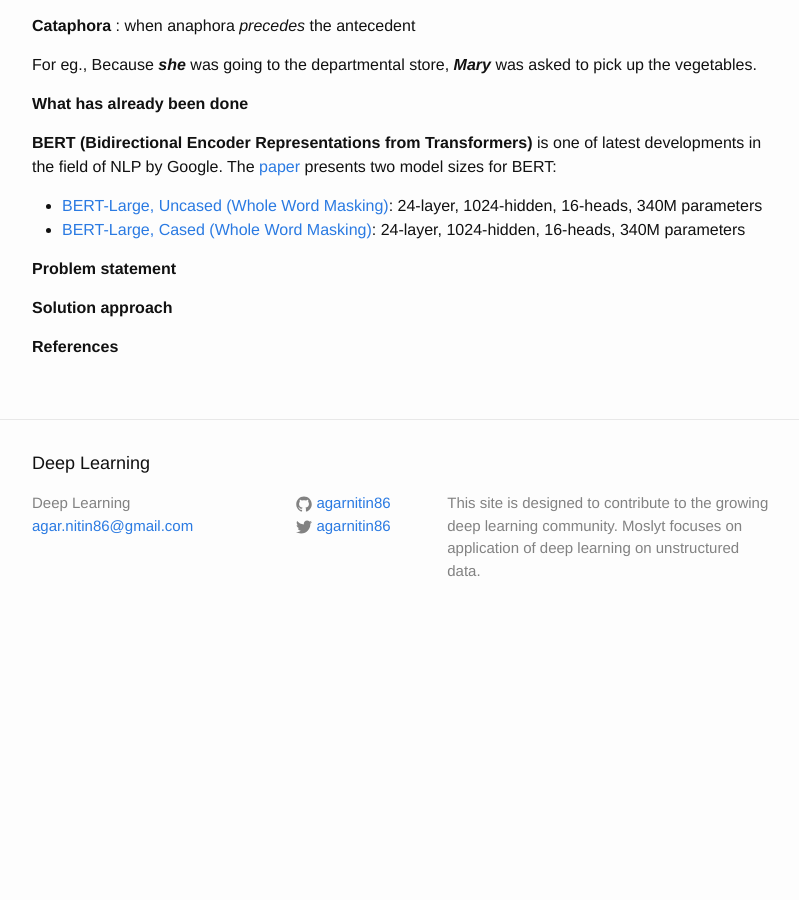
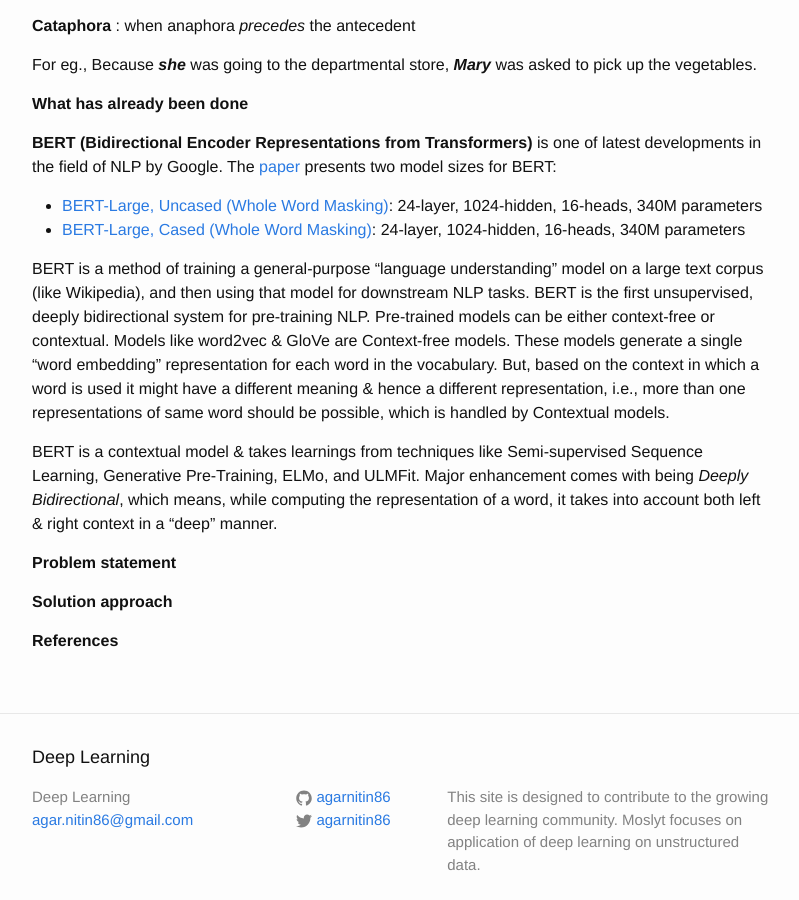
Before and after one commit to agarnitin86/agarnitin86.github.io, a Jekyll site: the page built from _posts/2019-11-23-coreference-resolution.markdown, in a window 1280 px wide and 900 px high, scrolled down 615 px. Shown: the whole window, without its empty margins (238-1037 px from the left). Built offline with Jekyll 4.4.1, drawn with Linux system fonts in a browser that asks for light colours; before the commit the page ends 1257 px from its top, so only the background shows below that.

Commit message:
Update 2019-11-23-coreference-resolution.markdown

```diff
--- a/_posts/2019-11-23-coreference-resolution.markdown
+++ b/_posts/2019-11-23-coreference-resolution.markdown
@@ -33,6 +33,10 @@
 - [BERT-Large, Uncased (Whole Word Masking)][BERT_Large_Uncased]: 24-layer, 1024-hidden, 16-heads, 340M parameters
 - [BERT-Large, Cased (Whole Word Masking)][BERT_Large_Cased]: 24-layer, 1024-hidden, 16-heads, 340M parameters
 
+BERT is a method of training a general-purpose "language understanding" model on a large text corpus (like Wikipedia), and then using that model for downstream NLP tasks. BERT is the first unsupervised, deeply bidirectional system for pre-training NLP. Pre-trained models can be either context-free or contextual. Models like word2vec & GloVe are Context-free models. These models generate a single "word embedding" representation for each word in the vocabulary. But, based on the context in which a word is used it might have a different meaning & hence a different representation, i.e., more than one representations of same word should be possible, which is handled by Contextual models.
+
+BERT is a contextual model & takes learnings from techniques like Semi-supervised Sequence Learning, Generative Pre-Training, ELMo, and ULMFit. Major enhancement comes with being *Deeply Bidirectional*, which means, while computing the representation of a word, it takes into account both left & right context in a "deep" manner.
+
 **Problem statement**
 
 **Solution approach**
```
